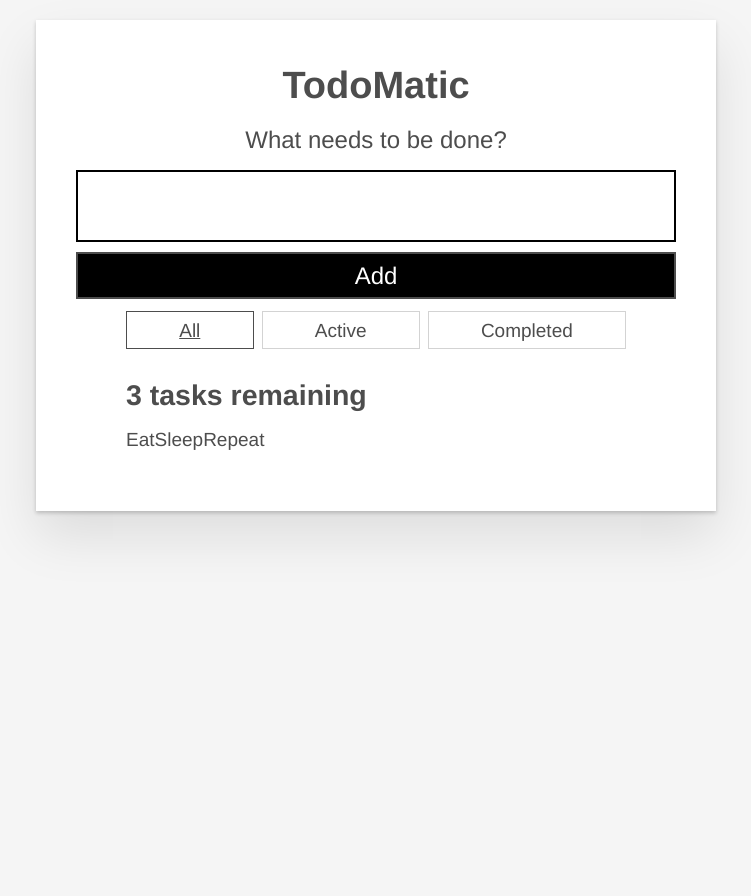
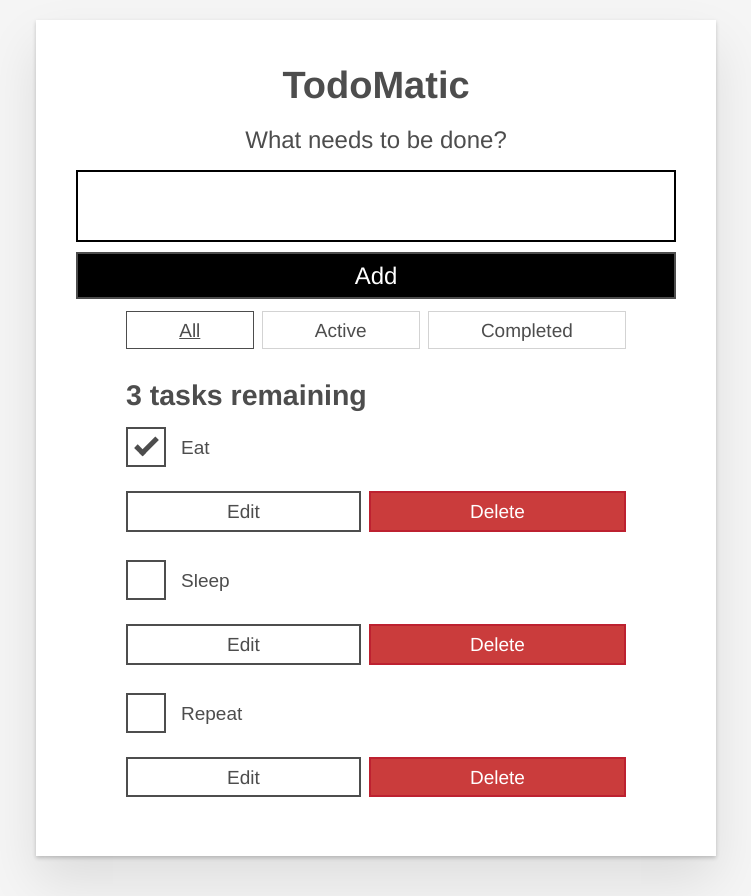
Before and after one commit to dengeist/moz-todo-react, a React (Create React App) app: page / in a window 1280 px wide. Shown: the whole page, without its empty margins (264-1015 px from the left). Before the commit the page ends 800 px from the top, so only its background shows below. Built offline with nearby package versions, Linux system fonts and the light colour scheme.

Commit message:
Pass all props in map

```diff
--- a/src/components/App.js
+++ b/src/components/App.js
@@ -4,7 +4,9 @@ import React from "react";
 import Todo from "./Todo";
 
 function App(props) {
-  const taskList = props.tasks.map(task => task.name);
+  const taskList = props.tasks.map(task => (
+    <Todo name={task.name} completed={task.completed} id={task.id} />
+  ));
   return (
     <div className="todoapp stack-large">
       <form>
```
